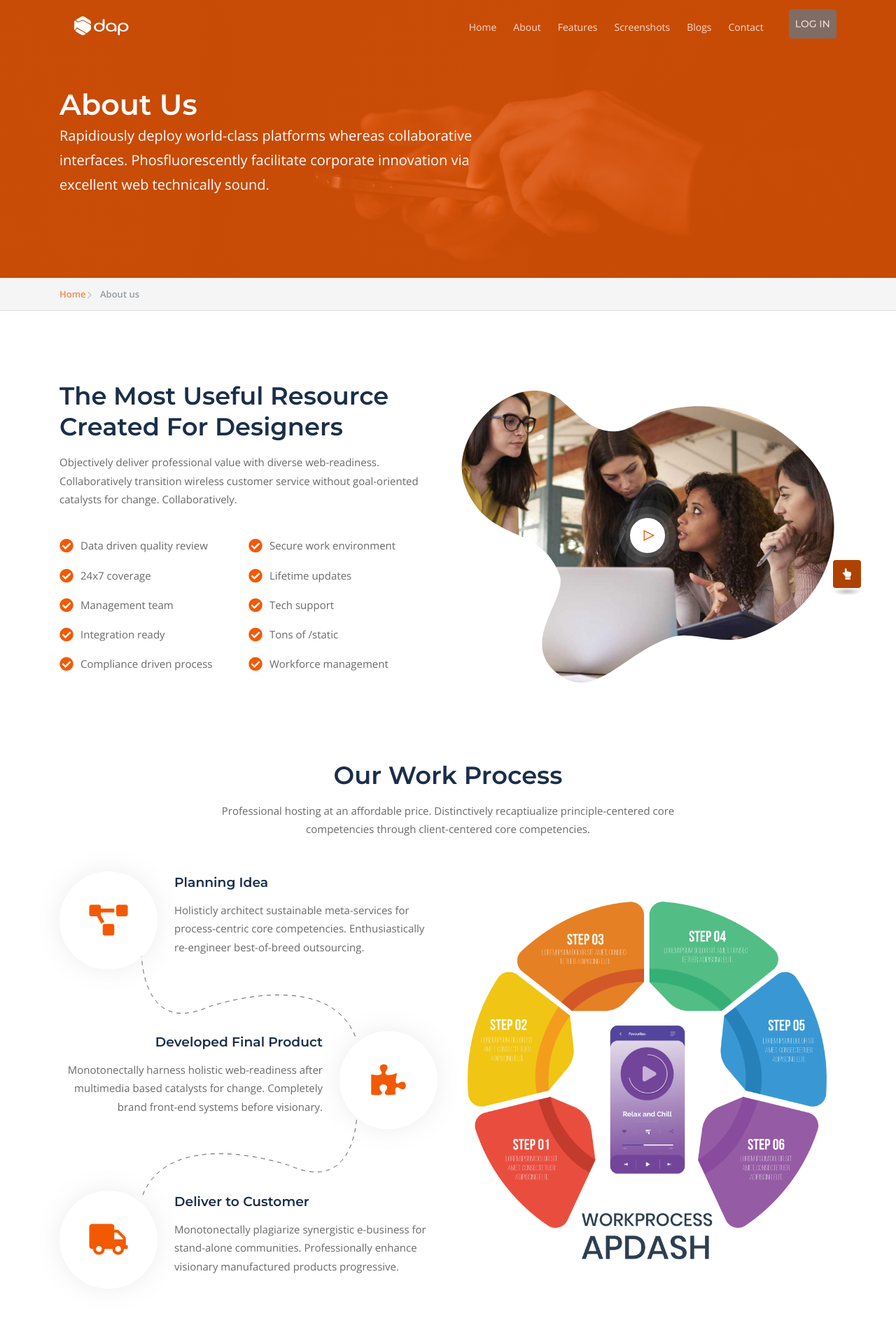
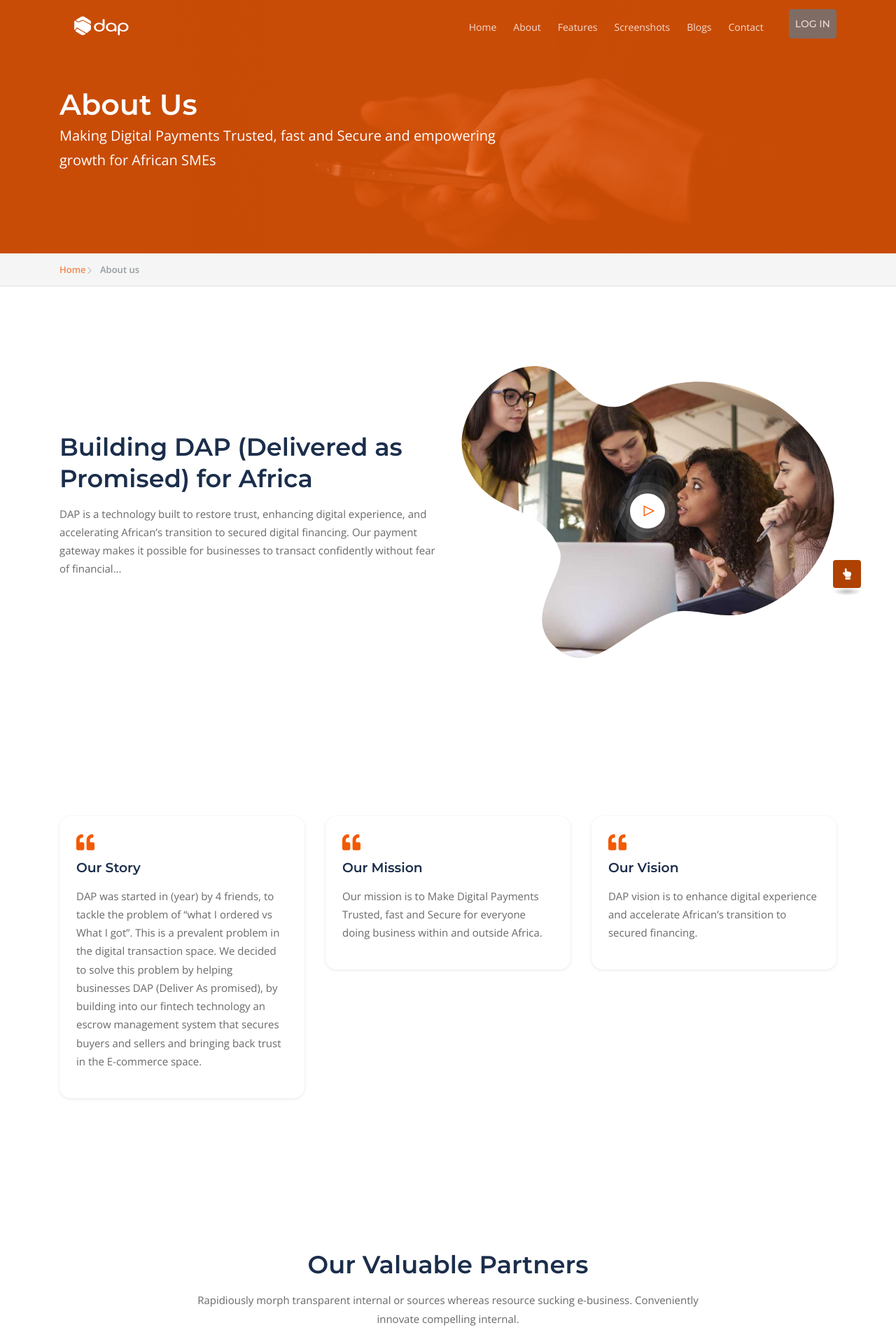
Before and after one commit to Afrits-Innovations-Limited/dap-main, a Django app: template web/templates/about-us.html in a window 1280 px wide. Shown: the top 1920 px of the page at 70% size. Run offline with Django 3.2, Linux system fonts and the light colour scheme; the template is opened without the code that fills it, so the values that code supplies are empty; some libraries are stand-ins or nearby versions.

Commit message:
replaced contents on home and about

```diff
--- a/web/templates/about-us.html
+++ b/web/templates/about-us.html
@@ -9,7 +9,8 @@
             <div class="col-md-9 col-lg-7">
                 <div class="page-header-content text-white pt-4">
                     <h1 class="text-white mb-0">About Us</h1>
-                    <p class="lead">Rapidiously deploy world-class platforms whereas collaborative interfaces. Phosfluorescently facilitate corporate innovation via excellent web <services></services> technically sound. </p>
+                    <p class="lead">Making Digital Payments Trusted, fast and Secure and empowering growth for African SMEs
+                    </p>
                 </div>
             </div>
 
@@ -45,12 +46,10 @@
             <div class="row align-items-center justify-content-between">
                 <div class="col-md-12 col-lg-6">
                     <div class="feature-contents section-heading">
-                        <h2>The Most Useful Resource Created For Designers</h2>
-                        <p>Objectively deliver professional value with diverse web-readiness.
-                            Collaboratively transition wireless customer service without goal-oriented catalysts for
-                            change. Collaboratively.</p>
+                        <h2>Building DAP (Delivered as Promised) for Africa</h2>
+                        <p>DAP is a technology built to restore trust, enhancing digital experience, and accelerating African’s transition to secured digital financing. Our payment gateway makes it possible for businesses to transact confidently without fear of financial...</p>
 
-                        <ul class="check-list-wrap list-two-col py-3">
+                        <!-- <ul class="check-list-wrap list-two-col py-3">
                             <li>Data driven quality review</li>
                             <li>Secure work environment</li>
                             <li>24x7 coverage</li>
@@ -61,7 +60,7 @@
                             <li>Tons of /static</li>
                             <li>Compliance driven process</li>
                             <li>Workforce management</li>
-                        </ul>
+                        </ul> -->
 
                         <!-- <div class="action-btns mt-4">
                             <a href="#" class="btn btn-brand-02 mr-3">Get Start Now</a>
@@ -93,73 +92,41 @@
 
 
 <!--video section with counter start-->
-<section id="process" class="work-process-section position-relative pb-100 ">
+<section class="review-section ptb-100">
     <div class="container">
-        <div class="row justify-content-center">
-            <div class="col-md-9 col-lg-8">
-                <div class="section-heading text-center mb-5">
-                    <h2>Our Work Process</h2>
-                    <p>
-                        Professional hosting at an affordable price. Distinctively recaptiualize principle-centered core competencies through client-centered core competencies.
-                    </p>
-                </div>
-            </div>
-        </div>
-        <div class="row align-items-center justify-content-md-center justify-content-sm-center">
-            <div class="col-md-12 col-lg-6">
-                <div class="work-process-wrap">
-                    <div class="process-single-item">
-                        <div class="process-icon-item left-shape">
-                            <div class="d-flex align-items-center">
-                                <div class="process-icon mr-4">
-                                    <i class="fas fa-project-diagram color-primary"></i>
-                                </div>
-                                <div class="process-content text-left">
-                                    <h5>Planning Idea</h5>
-                                    <p>Holisticly architect sustainable meta-services for process-centric core competencies. Enthusiastically re-engineer best-of-breed outsourcing.</p>
-                                </div>
-                            </div>
-                            <svg x="0px" y="0px" width="312px" height="130px">
-                                <path class="dashed1" fill="none" stroke="rgb(95, 93, 93)" stroke-width="1" stroke-dasharray="1300" stroke-dashoffset="0" d="M3.121,2.028 C3.121,2.028 1.003,124.928 99.352,81.226 C99.352,81.226 272.319,21.200 310.000,127.338"></path>
-                                <path class="dashed2" fill="none" stroke="#ffffff" stroke-width="2" stroke-dasharray="6" stroke-dashoffset="1300" d="M3.121,2.028 C3.121,2.028 1.003,124.928 99.352,81.226 C99.352,81.226 272.319,21.200 310.000,127.338 "></path>
-                            </svg>
-                        </div>
+        <div class="row">
+            <div class="col-md-6 col-lg-4">
+                <div class="single-review-wrap p-4 my-3">
+                    <div class="review-top d-flex align-items-center justify-content-between mb-2">
+                        <span><i class="fas fa-quote-left icon-size-sm color-secondary"></i></span>
                     </div>
-                    <div class="process-single-item">
-                        <div class="process-icon-item right-shape">
-                            <div class="d-flex align-items-center">
-                                <div class="process-icon ml-4">
-                                    <i class="fas fa-puzzle-piece color-primary"></i>
-                                </div>
-                                <div class="process-content text-right">
-                                    <h5>Developed Final Product</h5>
-                                    <p>Monotonectally harness holistic web-readiness after multimedia based catalysts for change. Completely brand front-end systems before visionary.</p>
-                                </div>
-                            </div>
-                            <svg x="0px" y="0px" width="312px" height="130px">
-                                <path class="dashed1" fill="none" stroke="rgb(95, 93, 93)" stroke-width="1" stroke-dasharray="1300" stroke-dashoffset="0" d="M311.000,0.997 C311.000,0.997 313.123,123.592 214.535,79.996 C214.535,79.996 41.149,20.122 3.377,125.996"></path>
-                                <path class="dashed2" fill="none" stroke="#ffffff" stroke-width="2" stroke-dasharray="6" stroke-dashoffset="1300" d="M311.000,0.997 C311.000,0.997 313.123,123.592 214.535,79.996 C214.535,79.996 41.149,20.122 3.377,125.996"></path>
-                            </svg>
-                        </div>
-                    </div>
-                    <div class="process-single-item">
-                        <div class="process-icon-item left-shape mb-0">
-                            <div class="d-flex align-items-center">
-                                <div class="process-icon mr-4">
-                                    <i class="fas fa-truck color-primary"></i>
-                                </div>
-                                <div class="process-content text-left">
-                                    <h5>Deliver to Customer</h5>
-                                    <p>Monotonectally plagiarize synergistic e-business for stand-alone communities. Professionally enhance visionary manufactured products progressive.</p>
-                                </div>
-                            </div>
-                        </div>
+                    <div class="review-body">
+                        <h5>Our Story</h5>
+                        <p>DAP was started in (year) by 4 friends, to tackle the problem of “what I ordered vs What I got”. This is a prevalent problem in the digital transaction space. We decided to solve this problem by helping businesses DAP (Deliver As promised), by building into our fintech technology an escrow management system that secures buyers and sellers and bringing back trust in the E-commerce space.</p>
                     </div>
                 </div>
             </div>
-            <div class="col-md-6 col-lg-6">
-                <div class="img-wrap">
-                    <img src="/static/img/app-mobile-image-3.png" alt="features" class="img-fluid">
+            <div class="col-md-6 col-lg-4">
+                <div class="single-review-wrap p-4 my-3">
+                    <div class="review-top d-flex align-items-center justify-content-between mb-2">
+                        <span><i class="fas fa-quote-left icon-size-sm color-secondary"></i></span>
+                    </div>
+                    <div class="review-body">
+                        <h5>Our Mission</h5>
+                        <p>Our mission is to  Make Digital Payments Trusted, fast and Secure for everyone doing business within and outside Africa.</p>
+                    </div>
+                </div>
+            </div>
+            <div class="col-md-6 col-lg-4">
+                <div class="single-review-wrap p-4 my-3">
+                    <div class="review-top d-flex align-items-center justify-content-between mb-2">
+                        <span><i class="fas fa-quote-left icon-size-sm color-secondary"></i></span>
+                    </div>
+                    <div class="review-body">
+                        <h5>Our Vision</h5>
+                        <p>DAP vision is to enhance digital experience and accelerate African’s transition to secured financing.</p>
+                    </div>
+
                 </div>
             </div>
         </div>
```
Also changed, not shown: web/templates/index.html (+21 -30 lines).
